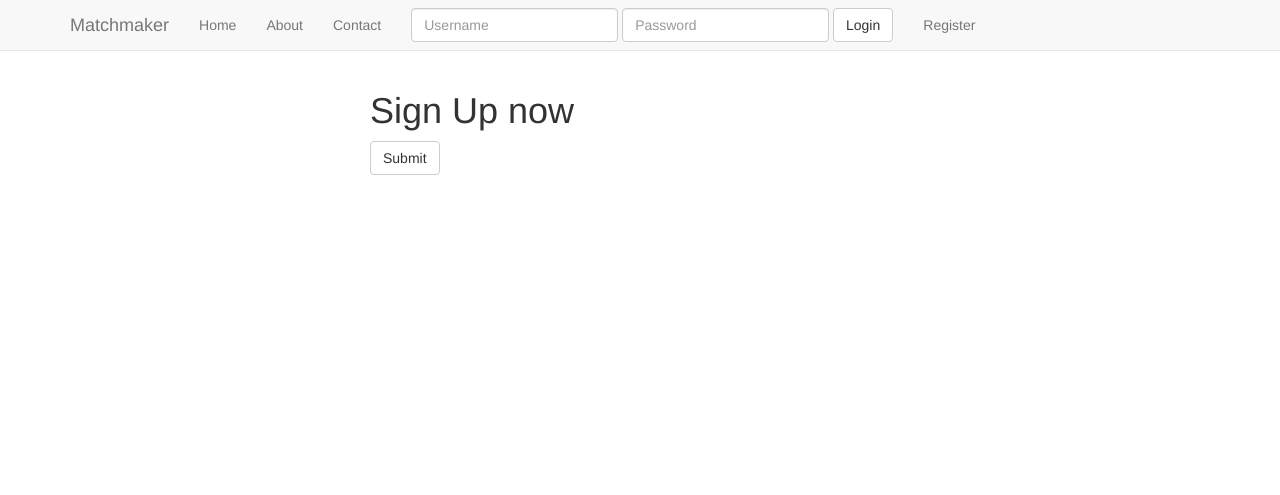
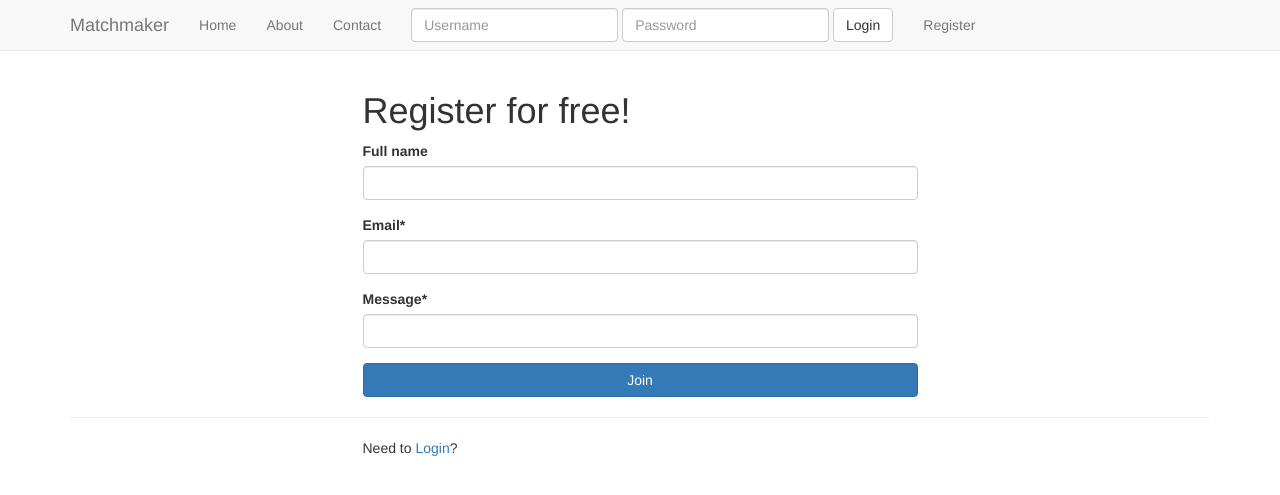
Before and after one commit to glendasp/final-proj_capstone, a Django app: template mysite/templates/registration/registration_form.html in a window 1280 px wide. Shown: the top 495 px of the page. Run offline with Django 3.2, Linux system fonts and the light colour scheme; the template is opened without the code that fills it: values that come from a table or form of the project are taken from there, others are empty; some libraries are stand-ins or nearby versions.

Commit message:
signup form

```diff
--- a/mysite/templates/registration/registration_form.html
+++ b/mysite/templates/registration/registration_form.html
@@ -1,18 +1,29 @@
 {% extends "base.html" %}
+{% load i18n %}
+{% load crispy_forms_tags %}
 
-<!--{# {% extends "registration/registration_base.html" %} #}-->
-{% load i18n %}
-
-{% block title %}{% trans "Register for an account" %}{% endblock %}
 
 {% block content %}
+<div class='row'>
 <div class='col-sm-6 col-sm-offset-3'>
-    <h1> Sign Up now </h1>
-<form method="post" action="">
-    {% csrf_token %}
-    {{ form.crispy }}
-    <input class="btn btn-default" type="submit" value="{% trans 'Submit' %}" />
+<h1>Register for free!</h1>
+<form method="post" action=".">
+  {% csrf_token %}
+  {{ form|crispy }}
+
+  <input class='btn btn-block btn-primary' type="submit" value="{% trans 'Join' %}" />
 </form>
+</div>
+</div>
+
+<hr/>
+<div class='row'>
+<div class='col-sm-6 col-sm-offset-3 text-align-center'>
+<p>Need to <a href="{% url 'auth_login' %}">Login</a>?</p>
+</div>
+</div>
+
+
 {% endblock %}
 
 
```
